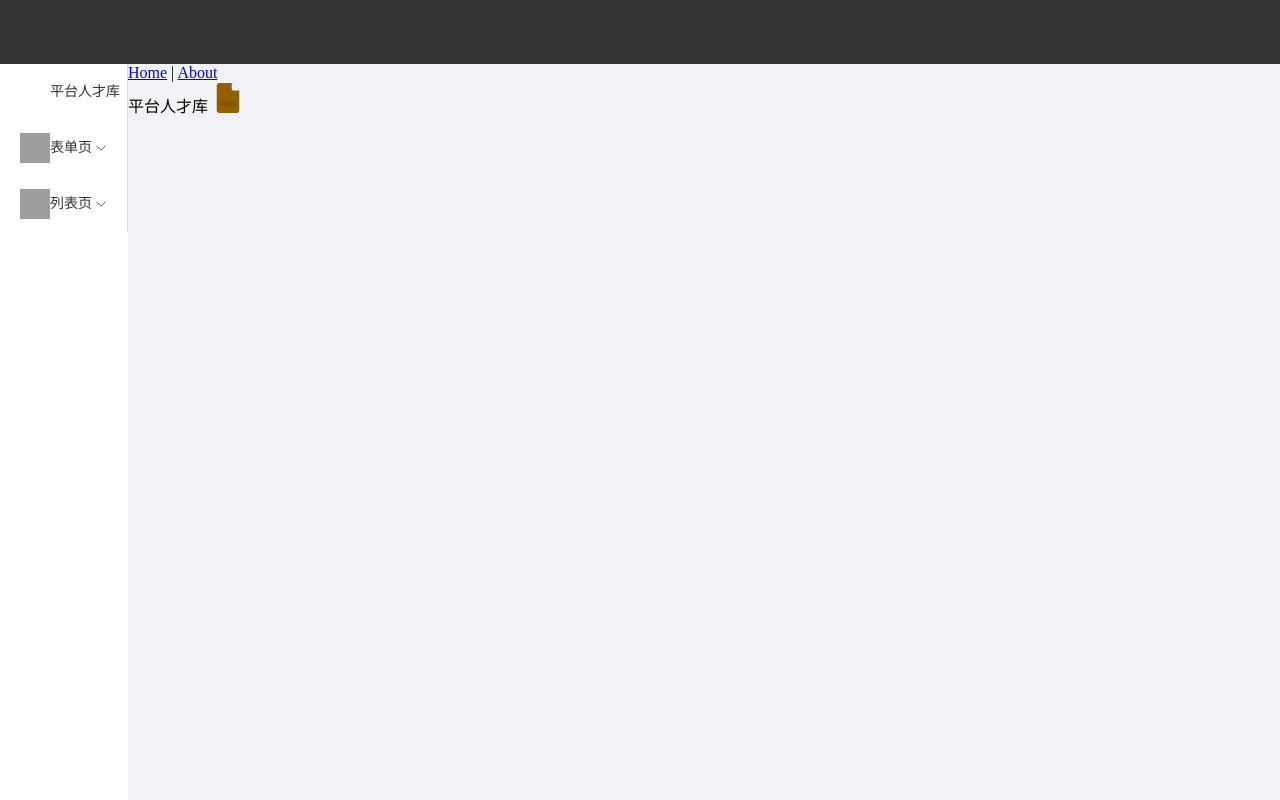
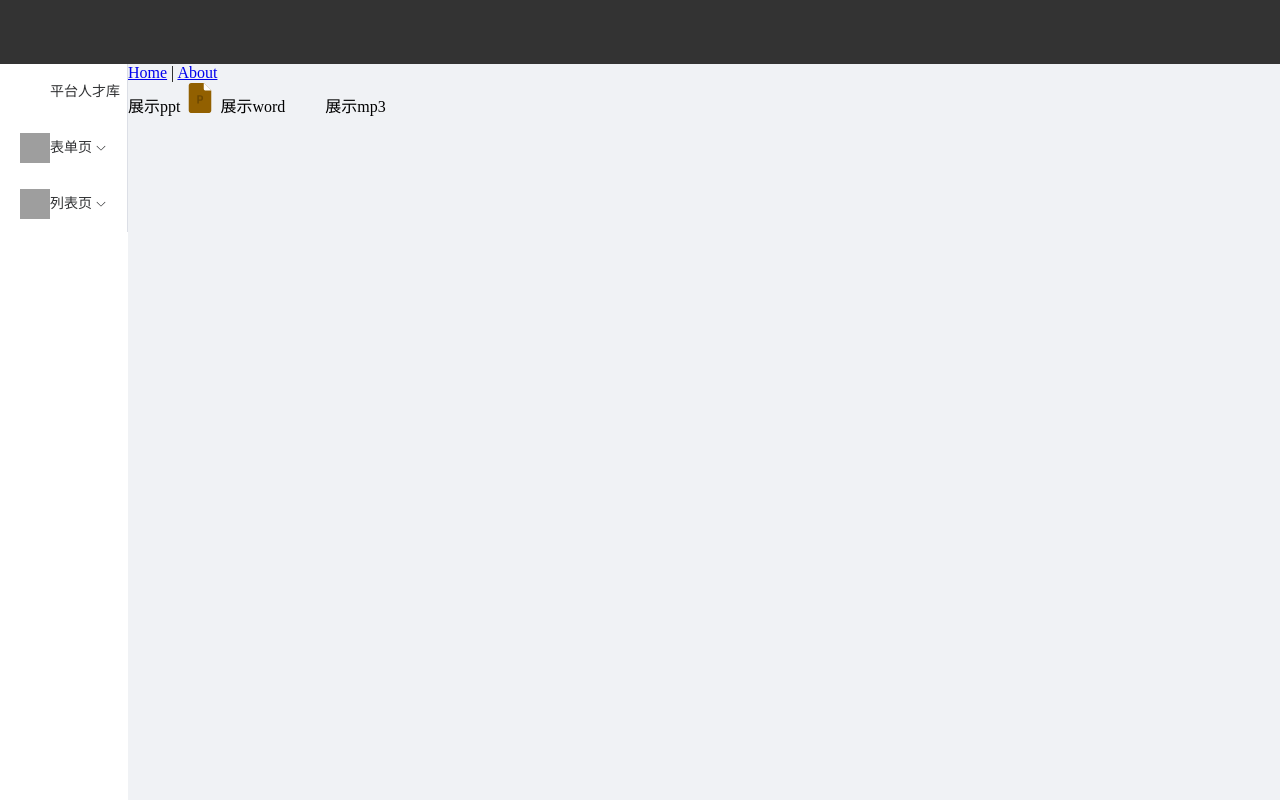
Before and after one commit to TuLvTaDie/Vue3-TS, a Vue app in the folder vuets/: page / in a window 1280 px wide. Built offline with nearby package versions, Linux system fonts and the light colour scheme; grey boxes are pictures that could not be loaded.

Commit message:
封装svg组件

```diff
--- a/vuets/src/components/iconSvg.vue
+++ b/vuets/src/components/iconSvg.vue
@@ -1,16 +1,23 @@
 <template>
-  <svg class="svg-icon" aria-hidden="true">
+  <svg :class="svgClass" aria-hidden="true">
     <use :xlink:href="`#icon-${props.iconClass}`"></use>
   </svg>
 </template>
 
 <script setup lang="ts">
-import { defineProps } from 'vue'
+import { defineProps, computed } from 'vue'
 const props = defineProps({
   iconClass: {
     type: String,
     default: ''
+  },
+  className: {
+    type: String,
+    default: ''
   }
+})
+const svgClass = computed(() => {
+  return props.className ? 'svg-icon ' + props.className : 'svg-icon'
 })
 </script>
 
--- a/vuets/src/icons/index.d.ts
+++ /dev/null
@@ -1,2 +0,0 @@
-declare const installIcons: (app: any) => void
-export default installIcons
--- a/vuets/src/icons/index.js
+++ /dev/null
@@ -1,13 +0,0 @@
-import SvgIcon from '@/components/iconSvg'
-
-const svgRequire = require.context('./svg', false, /\.svg$/)
-// 1.2. 该函数提供了三个属性，可以通过 require.keys() 获取到所有的 svg 图标
-console.log(svgRequire.keys())
-svgRequire.keys().forEach((svgIcon) => {
-  // 1.3. 遍历图标，把图标作为 request 传入到 require 导入函数中，完成本地 svg 图标的导入
-  svgRequire(svgIcon)
-})
-// 2. 完成 SvgIcon 的全局注册
-export default (app) => {
-  app.component('svg-icon', SvgIcon)
-}
--- /dev/null
+++ b/vuets/src/icons/index.ts
@@ -0,0 +1,17 @@
+import SvgIcon from '@/components/iconSvg.vue'
+
+// 1. 导入所有的 svg 图标(图片地址，是否递归地址下的子目录，正则表达式)
+const svgRequire = require.context('@/icons/svg', false, /\.svg$/)
+// 1.2. 该函数提供了三个属性，可以通过 require.keys() 获取到所有的 svg 图标
+console.log(svgRequire.keys())
+svgRequire.keys().forEach((svgIcon: string) => {
+  // 1.3. 遍历图标，把图标作为 request 传入到 require 导入函数中，完成本地 svg 图标的导入
+  svgRequire(svgIcon)
+})
+
+// 2. 完成 SvgIcon 的全局注册
+const installIcons: (app: any) => void = (app) => {
+  app.component('svg-icon', SvgIcon)
+}
+
+export default installIcons
--- a/vuets/src/main.ts
+++ b/vuets/src/main.ts
@@ -4,15 +4,12 @@ import ElementPlus from 'element-plus'
 import 'element-plus/dist/index.css'
 import '@/assets/ECharts'
 import App from './App.vue'
-import iconSvg from '@/components/iconSvg.vue'
-// 导入 svgIcon
-import installIcons from '@/icons'
+import installIcons from '@/icons' // 这个
 
 const app = createApp(App)
 
-installIcons(app)
+installIcons(app) // 这个
 
 app.use(router)
    .use(ElementPlus)
-   .component('icon-svg', iconSvg)
    .mount('#app')
--- a/vuets/src/views/talentPool/talentPool_index.vue
+++ b/vuets/src/views/talentPool/talentPool_index.vue
@@ -1,7 +1,11 @@
 <template>
   <div>
-    平台人才库
-    <svg-icon iconClass="png"></svg-icon>
+    展示ppt
+    <svg-icon iconClass="ppt"></svg-icon>
+    展示word
+    <svg-icon iconClass="docx"></svg-icon>
+    展示mp3
+    <svg-icon iconClass="mp3"></svg-icon>
   </div>
 </template>
 
```
Also changed, not shown: vuets/src/icons/svg/mp3.svg (added), vuets/src/icons/svg/toux.svg (deleted).
